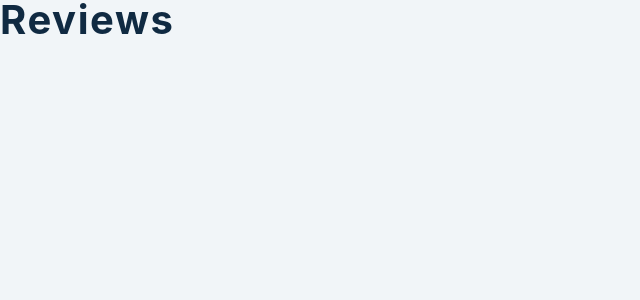
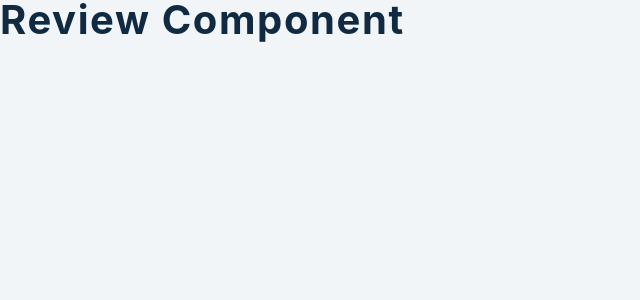
Before and after one commit to stephanieraymos/reviews, a React (Create React App) app: page / in a window 1280 px wide. Shown: the top 300 px of the page, without its empty margins (0-640 px from the left). Built offline with nearby package versions, Linux system fonts and the light colour scheme.

Commit message:
Review Component

```diff
--- a/src/App.js
+++ b/src/App.js
@@ -2,7 +2,11 @@ import React from 'react';
 import Review from './Review';
 
 function App() {
-  return <h2>Reviews</h2>;
+  return(
+      <>
+      <Review />
+      </>
+  )
 }
 
 export default App;
```
Also changed, not shown: 1 other file (tests, documents, lock files or other folders).
